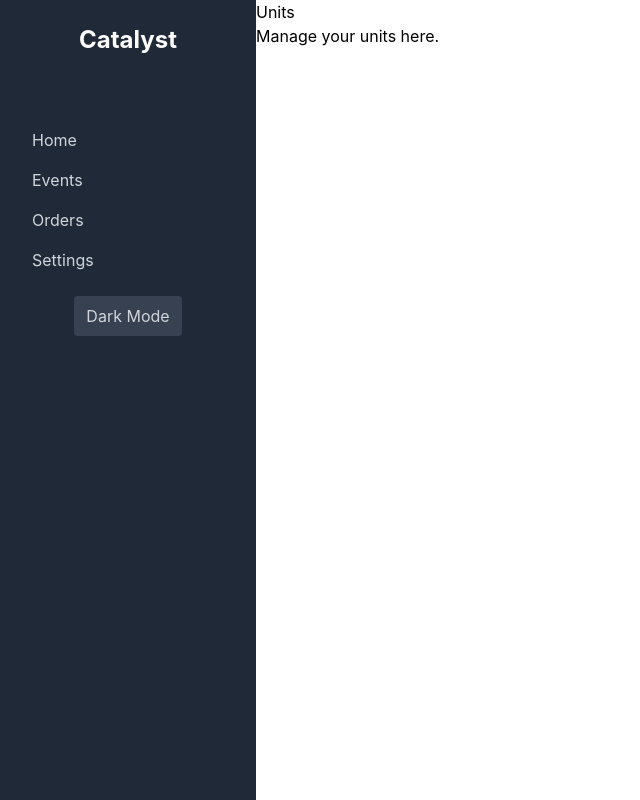
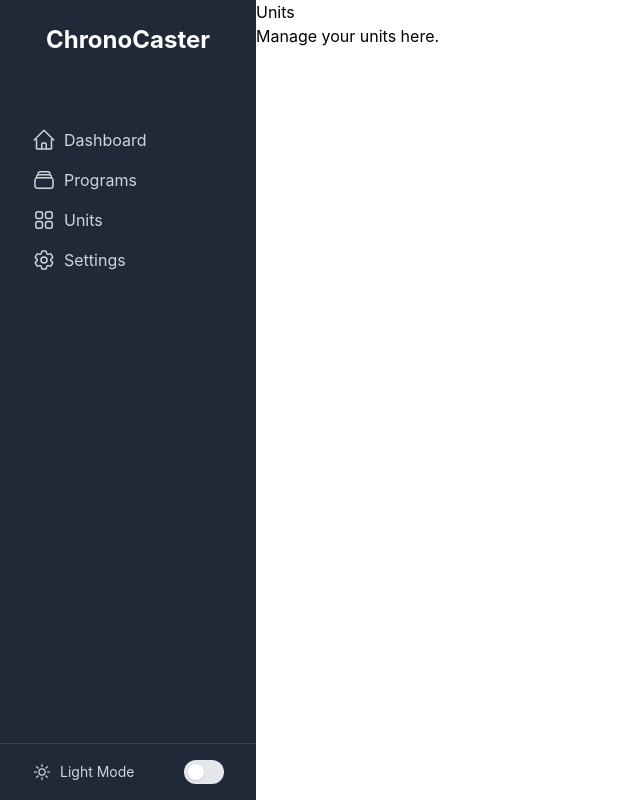
Before and after one commit to gregqualls/chronocaster, a React (Create React App) app in the folder chronocaster-frontend/: page /units in a window 1280 px wide. Shown: the whole page, without its empty margins (0-640 px from the left). Built offline with nearby package versions, Linux system fonts and the light colour scheme.

Commit message:
chore: Update npm dependencies and add @heroicons/react package

```diff
--- a/chronocaster-frontend/package.json
+++ b/chronocaster-frontend/package.json
@@ -7,6 +7,7 @@
     "@emotion/react": "^11.13.0",
     "@emotion/styled": "^11.13.0",
     "@headlessui/react": "^2.1.2",
+    "@heroicons/react": "^2.1.5",
     "@mui/icons-material": "^5.16.6",
     "@mui/material": "^5.16.6",
     "@testing-library/jest-dom": "^5.17.0",
--- a/chronocaster-frontend/src/components/Sidebar.js
+++ b/chronocaster-frontend/src/components/Sidebar.js
@@ -2,47 +2,81 @@
 import React from 'react';
 import { Link } from 'react-router-dom';
 import { useTheme } from '../theme/ThemeContext';
+import {
+  HomeIcon,
+  Squares2X2Icon,
+  RectangleStackIcon,
+  Cog6ToothIcon,
+  SunIcon,
+  MoonIcon,
+} from '@heroicons/react/24/outline';
 
 const Sidebar = () => {
   const { theme, toggleTheme } = useTheme();
+  const isDarkMode = theme === 'dark';
 
   return (
-    <div className="bg-gray-800 dark:bg-gray-900 text-white h-screen w-64">
+    <div className="bg-gray-800 dark:bg-gray-900 text-white h-screen w-64 flex flex-col justify-between">
+      <div className="flex-grow">
         <div className="flex items-center justify-center py-6">
-        <h1 className="text-2xl font-bold">Catalyst</h1>
+          <h1 className="text-2xl font-bold">ChronoCaster</h1>
         </div>
         <nav className="mt-10">
           <Link
             to="/dashboard"
             className="flex items-center py-2 px-8 text-gray-300 hover:bg-gray-700 hover:text-gray-100"
           >
-          <span>Home</span>
+            <HomeIcon className="h-6 w-6 mr-2" />
+            <span>Dashboard</span>
           </Link>
           <Link
             to="/programs"
             className="flex items-center py-2 px-8 text-gray-300 hover:bg-gray-700 hover:text-gray-100"
           >
-          <span>Events</span>
+            <RectangleStackIcon className="h-6 w-6 mr-2" />
+            <span>Programs</span>
           </Link>
           <Link
             to="/units"
             className="flex items-center py-2 px-8 text-gray-300 hover:bg-gray-700 hover:text-gray-100"
           >
-          <span>Orders</span>
+            <Squares2X2Icon className="h-6 w-6 mr-2" />
+            <span>Units</span>
           </Link>
           <Link
             to="/settings"
             className="flex items-center py-2 px-8 text-gray-300 hover:bg-gray-700 hover:text-gray-100"
           >
+            <Cog6ToothIcon className="h-6 w-6 mr-2" />
             <span>Settings</span>
           </Link>
         </nav>
-      <div className="mt-auto flex flex-col items-center p-4">
+      </div>
+      <div className="flex items-center justify-between px-8 py-4 border-t border-gray-700">
+        <div className="flex items-center text-sm text-gray-300">
+          {isDarkMode ? (
+            <>
+              <MoonIcon className="h-5 w-5 mr-2" />
+              <span>Dark Mode</span>
+            </>
+          ) : (
+            <>
+              <SunIcon className="h-5 w-5 mr-2" />
+              <span>Light Mode</span>
+            </>
+          )}
+        </div>
         <button
           onClick={toggleTheme}
-          className="text-gray-300 bg-gray-700 hover:bg-gray-600 px-3 py-2 rounded"
+          className={`w-10 h-6 flex items-center rounded-full p-1 transition-colors ${
+            isDarkMode ? 'bg-gray-600 justify-end' : 'bg-gray-200 justify-start'
+          }`}
         >
-          {theme === 'light' ? 'Dark Mode' : 'Light Mode'}
+          <div
+            className={`w-4 h-4 bg-white rounded-full shadow transform transition-transform ${
+              isDarkMode ? 'translate-x-0' : 'translate-x-0'
+            }`}
+          ></div>
         </button>
       </div>
     </div>
```
Also changed, not shown: 1 other file (tests, documents, lock files or other folders). Lines whose indentation alone changed are shown as unchanged.
